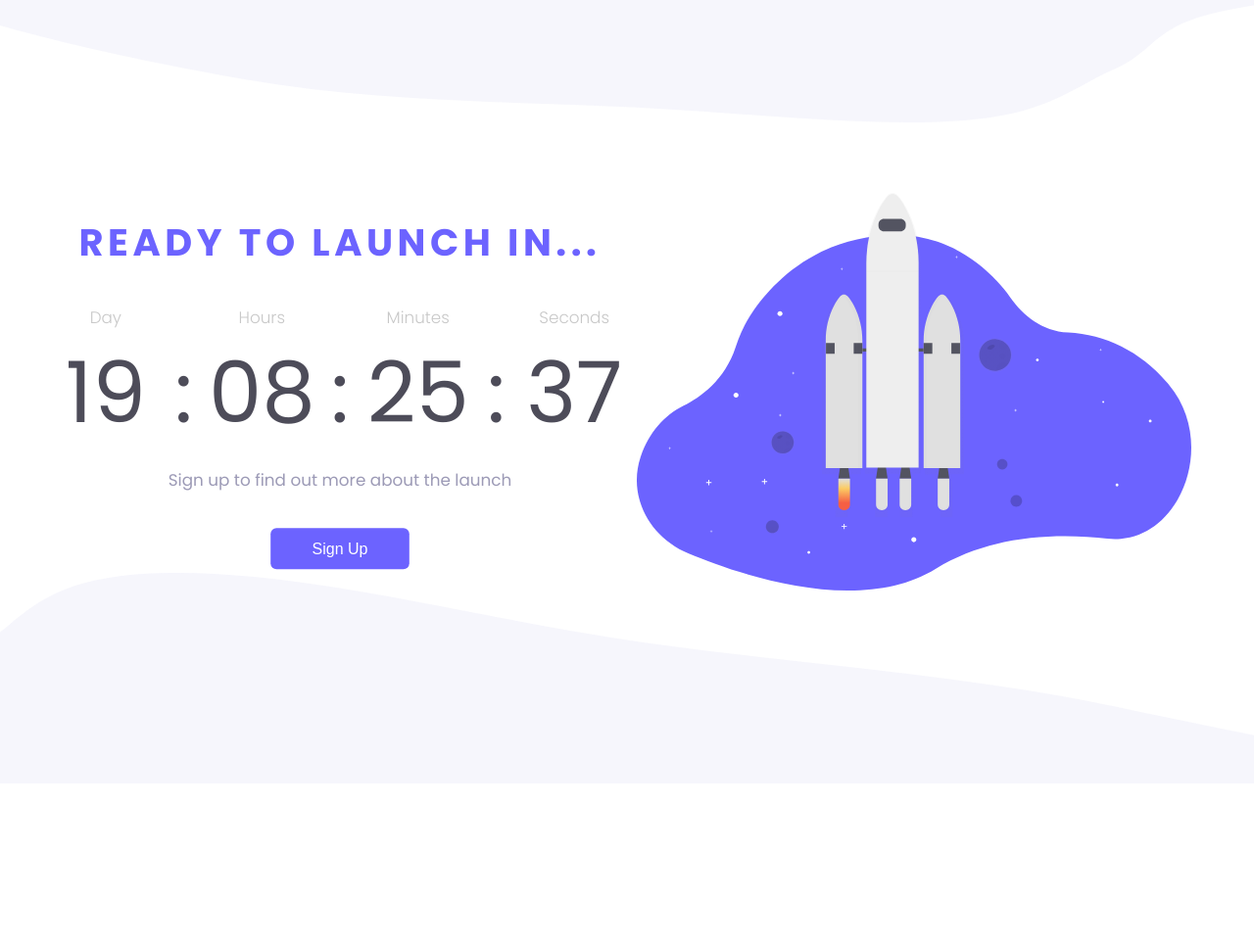
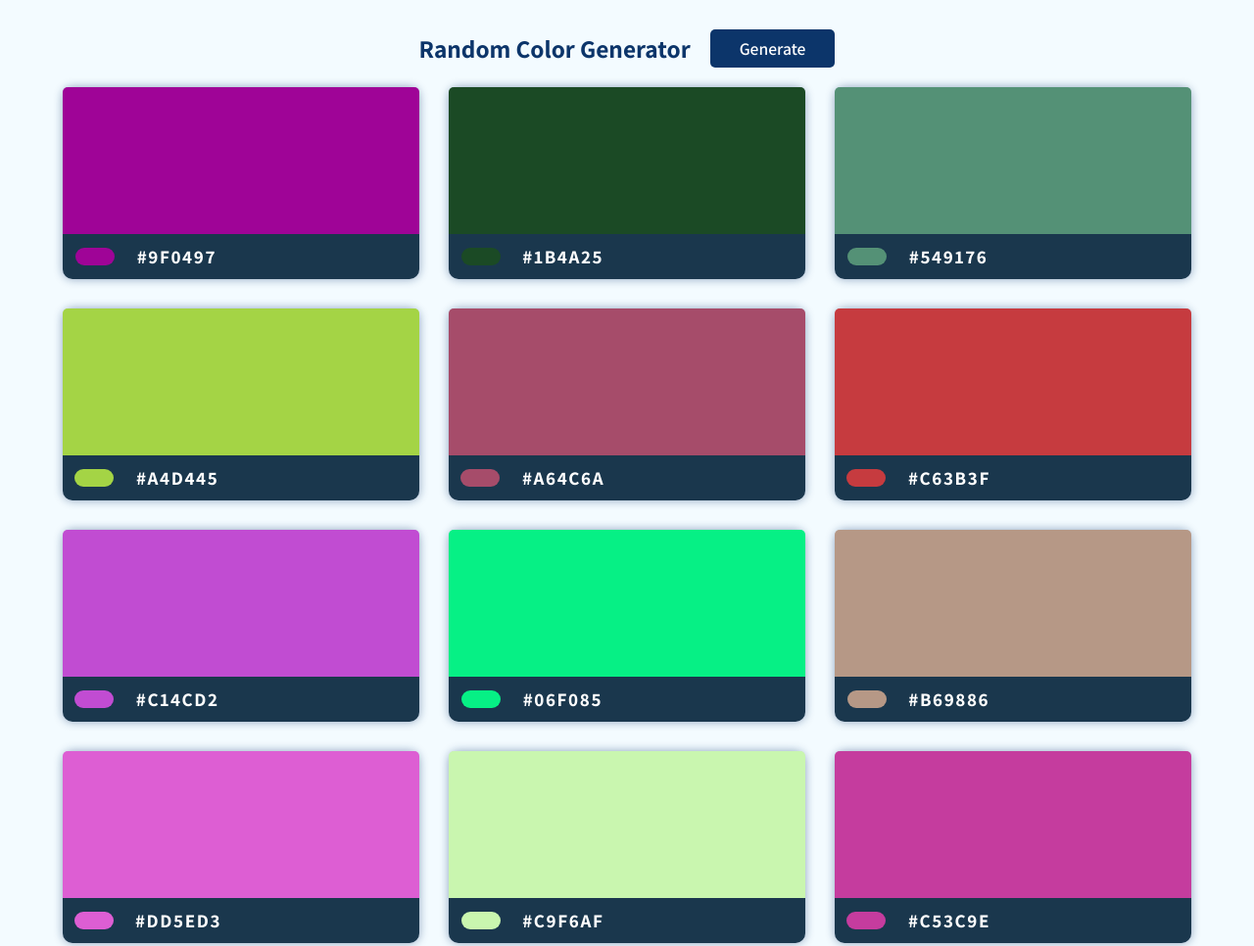
Before and after one commit to Rajiv-0920/Countdown, a plain HTML site: page index.html in a window 1280 px wide. Shown: the top 966 px of the page at 98% size. Before the commit the page ends 800 px from the top, so only its background shows below. Drawn offline with Linux system fonts and the light colour scheme.

Commit message:
initial files

```diff
--- a/index.html
+++ b/index.html
@@ -5,30 +5,20 @@
     <meta charset="UTF-8">
     <meta name="viewport" content="width=device-width, initial-scale=1.0">
     <link rel="stylesheet" href="./src/styles/style.css">
-    <script src="src/scripts/script.js" defer></script>
-    <title>Countdown</title>
+    <script src="./src/scripts/script.js" defer></script>
+    <title>Random Color Generator</title>
 </head>
 
 <body>
     <div class="container">
-        <div class="launch-img">
-            <img src="./public/images/rocket.svg" alt="Rocket image">
+        <div class="generate-container">
+            <p class="head-txt">Random Color Generator</p>
+            <button class="btn">Generate</button>
         </div>
 
-        <div class="launch-time">
-            <p class="title">Ready to launch in...</p>
-
-            <div class="time-details">
-                <div class="time">
-                    <span class="days">08</span>:
-                    <span class="hours">12</span>:
-                    <span class="minutes">44</span>:
-                    <span class="seconds">28</span>
-                </div>
+        <div class="color-container">
+            <div class="color-box">
             </div>
-
-            <p class="txt">Sign up to find out more about the launch</p>
-            <button class="btn">sign up</button>
         </div>
     </div>
 </body>
--- a/src/scripts/script.js
+++ b/src/scripts/script.js
@@ -1,27 +1,55 @@
-const daysEl = document.querySelector(".days");
-const hoursEl = document.querySelector(".hours");
-const minutesEl = document.querySelector(".minutes");
-const secondsEl = document.querySelector(".seconds");
+const color_container = document.querySelector(".color-container");
+const generate_Btn = document.querySelector(".btn");
 
-setInterval(() => {
-    const date = new Date();
-    const next_Year = new Date(`1-1-${date.getFullYear() + 1}`);
-    let dif;
+generate_Btn.addEventListener("click", () => {
+    generate_Color()
+})
 
-    dif = next_Year - date;
 
-    let seconds = Math.floor(dif / 1000 % 60);
-    let minutes = Math.floor(dif / 1000 / 60 % 60);
-    let hours = Math.floor(dif / 1000 / 60 / 60 % 24);
-    let days = Math.floor(dif / 1000 / 60 / 60 / 24);
+generate_Color();
 
-    seconds = seconds < 10 ? `0${seconds}` : seconds;
-    minutes = minutes < 10 ? `0${minutes}` : minutes;
-    hours = hours < 10 ? `0${hours}` : hours;
-    days = days < 10 ? `0${days}` : days;
+function generate_Color() {
+    color_container.innerHTML = '';
+    for (var i = 1; i <= 12; i++) {
+        var color_Code = generate_code();
+        color_container.innerHTML += `
+        <div class="color-box">
+        <div class="color" style="background-color: ${color_Code}"></div>
+        <div class="color-round" style="background-color: ${color_Code}"></div>
+        <div class="color-code">${color_Code}</div>
+        <div class="copy">Copied..!</div>
+        </div>`
+    }
+    const cpy_info = document.querySelectorAll(".copy");
+    const color = document.querySelectorAll(".color");
+    const color_round = document.querySelectorAll(".color-round");
+    const color_txt = document.querySelectorAll(".color-code");
 
-    daysEl.innerText = days;
-    hoursEl.innerText = hours;
-    minutesEl.innerText = minutes;
-    secondsEl.innerText = seconds;
-}, 1000)
+    copyToClipboard(color, cpy_info);
+    copyToClipboard(color_txt, cpy_info);
+    copyToClipboard(color_round, cpy_info);
+}
+
+function generate_code() {
+    const code = "abcdef0123456789";
+    let color_Code = "";
+    for (var i = 0; i < 6; i++) {
+        let random_num = Math.floor(Math.random() * 16);
+        color_Code += code[random_num];
+    }
+    return `#${color_Code.toUpperCase()}`;
+}
+
+function copyToClipboard(element, cpy_info) {
+    element.forEach((e, idx) => {
+        e.addEventListener("click", () => {
+            let color = e.parentNode.children[2].innerText.split('').filter(t => t != '#').join('');
+            navigator.clipboard.writeText(color);
+            cpy_info.forEach(e => e.classList.remove("active"))
+            cpy_info[idx].classList.add("active");
+            setTimeout(() => {
+                cpy_info[idx].classList.remove("active");
+            }, 3000)
+        })
+    })
+}
--- a/src/styles/style.css
+++ b/src/styles/style.css
@@ -1,14 +1,9 @@
-@import url('https://fonts.googleapis.com/css2?family=Poppins:wght@300;400;700&display=swap');
+@import url('https://fonts.googleapis.com/css2?family=Assistant:wght@400;600;700&display=swap');
 
 :root {
-    --white: #fff;
-    --violet: #6C63FF;
-    --grayish: #C8C8C8;
-    --black: #4D4C59;
-    --light-grayish: #9C9AB6;
-
-    /* Font */
-    --ff-p: 'Poppins', sans-serif;
+    --bg: #f3fbff;
+    --blue: #1A374D;
+    --ff: 'Assistant', sans-serif;
 }
 
 * {
@@ -19,145 +14,115 @@
 
 body {
     min-height: 100vh;
-    display: grid;
-    place-items: center;
-    font-family: var(--ff-p);
-    background-image: url("../../public/images/top-image.svg"), url("../../public/images/bottom-image.svg");
-    background-position: left top, right bottom;
-    background-repeat: no-repeat;
-    background-size: 100%;
+    font-family: var(--ff);
+    background-color: var(--bg);
+    font-size: 1.2rem;
 }
 
 .container {
     width: 90%;
     margin-inline: auto;
-    padding: 50px 0;
-}
-
-
-
-img {
-    width: 100%;
-    display: block;
-}
-
-.launch-time {
-    margin-top: 50px;
+    padding: 30px 0;
     display: flex;
     flex-direction: column;
+    gap: 20px;
+    justify-content: center;
     align-items: center;
 }
 
-@media (min-width:800px) {
-    .container {
-        width: 90%;
-        display: grid;
-        grid-template-columns: repeat(2, 1fr);
-        gap: 20px;
-        justify-content: space-between;
-        align-items: center;
-    }
-
-    .launch-time {
-        order: 1;
-        margin-top: 0px;
-        transform: scale(0.9);
-    }
-
-    .launch-img {
-        order: 2;
-    }
+.head-txt {
+    font-size: 1.6rem;
+    font-weight: 800;
+    color: #0C356A;
 }
 
-@media (min-width:1000px) {
-    .launch-time {
-        transform: scale(1);
-    }
+.generate-container {
+    display: flex;
+    gap: 20px;
+    justify-content: center;
+    align-items: center;
 }
 
-@media (min-width:1200px) {
-    .launch-time {
-        transform: scale(1.2);
-    }
+.color-container {
+    width: 100%;
+    display: flex;
+    flex-wrap: wrap;
+    gap: 30px;
 }
 
-.title {
-    color: var(--violet);
-    font-weight: 700;
-    font-size: 2rem;
-    letter-spacing: 3.78px;
-    text-transform: uppercase;
+.color-box {
+    width: 300px;
+    background-color: var(--blue);
+    display: grid;
+    grid-template-columns: 1fr 1fr 3fr;
+    border-radius: 10px;
+    box-shadow: 0 0 10px #0c356a71;
+    flex-grow: 1;
 }
 
-.time {
-    font-size: 3rem;
-    font-weight: 400;
-    color: var(--black);
-    text-align: center;
-    display: grid;
-    grid-template-columns: 3fr 1fr 3fr 1fr 3fr 1fr 3fr;
-    gap: 6px;
-    justify-content: space-around;
+.color {
+    height: 150px;
+    grid-column: 1/4;
+    border-radius: 5px 5px 0 0;
+    cursor: pointer;
 }
 
-.time-details {
-    margin-top: 50px;
+.color-round {
+    height: 18px;
+    width: 40px;
+    border-radius: 20px;
+    grid-column: 1/2;
+    justify-self: center;
+    align-self: center;
+    cursor: pointer;
 }
 
-@media (min-width:455px) {
-    .time {
-        font-size: 4.5rem;
-    }
+.color-code {
+    padding: 10px;
+    font-size: 1.2rem;
+    color: #fff;
+    font-weight: 800;
+    letter-spacing: 1.6px;
+    cursor: pointer;
 }
 
-.days, .hours, .minutes, .seconds {
-    position: relative;
+.copy {
+    padding: 5px;
+    font-size: 1.2rem;
+    color: #fff;
+    font-weight: 800;
+    letter-spacing: 1.6px;
+    background-color: #80D96D;
+    border-radius: 5px;
+    padding: 5px 15px;
+    width: max-content;
+    height: min-content;
+    align-self: center;
+    justify-self: end;
+    margin-right: 10px;
+    opacity: 0;
+    visibility: hidden;
+    transition: 0.3s;
 }
 
-.days::after, .hours::after, .minutes::after, .seconds::after {
-    content: "Day";
-    color: var(--grayish);
-    font-size: 0.875rem;
-    font-weight: 300;
-    text-transform: capitalize;
-    position: absolute;
-    top: -20px;
-    left: 50%;
-    transform: translate(-50%);
-}
-
-.hours::after {
-    content: "hours"
-}
-
-.minutes::after {
-    content: "minutes";
-}
-
-.seconds::after {
-    content: "seconds";
-}
-
-.txt {
-    color: var(--light-grayish);
-    font-size: 0.875rem;
-    font-weight: 400;
-    text-align: center;
-    margin: 30px 0 40px;
+.copy.active {
+    opacity: 1;
+    visibility: visible;
 }
 
 .btn {
+    font-family: var(--ff);
+    background-color: #0C356A;
+    color: #fff;
     border: none;
-    background-color: var(--violet);
-    color: var(--white);
-    padding: 10px 35px;
-    text-transform: capitalize;
     border-radius: 5px;
+    padding: 8px 30px;
+    font-weight: 600;
     cursor: pointer;
+    font-size: 1.1rem;
+    transition: 0.3s;
 }
 
-@media (min-width:800px) {
-    .txt {
-        margin: 10px 0 30px;
-    }
+.btn:hover {
+    opacity: 0.92;
 }
```
Also changed, not shown: public/images/bottom-image.svg (deleted), public/images/rocket.svg (deleted), public/images/top-image.svg (deleted), 1 other file.
